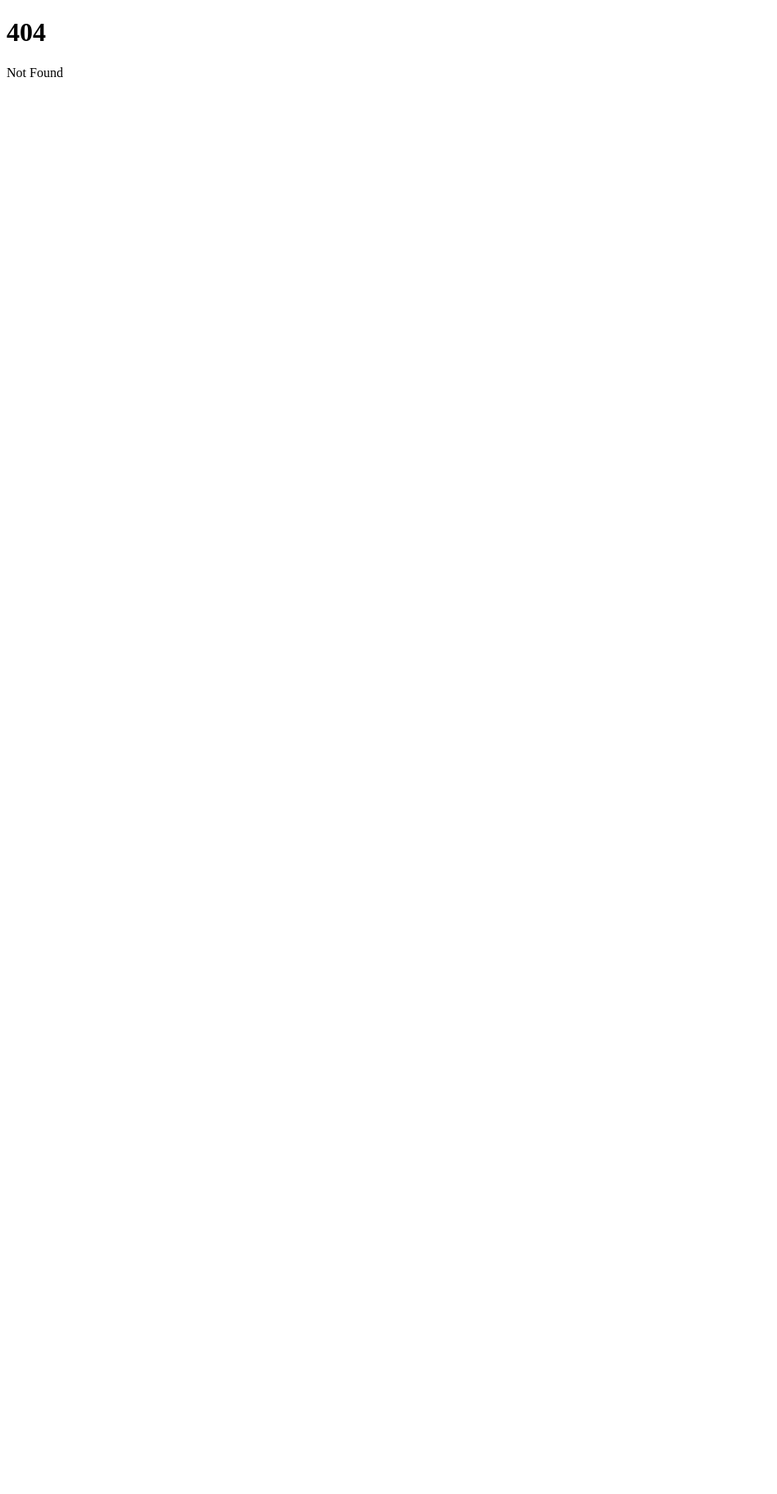
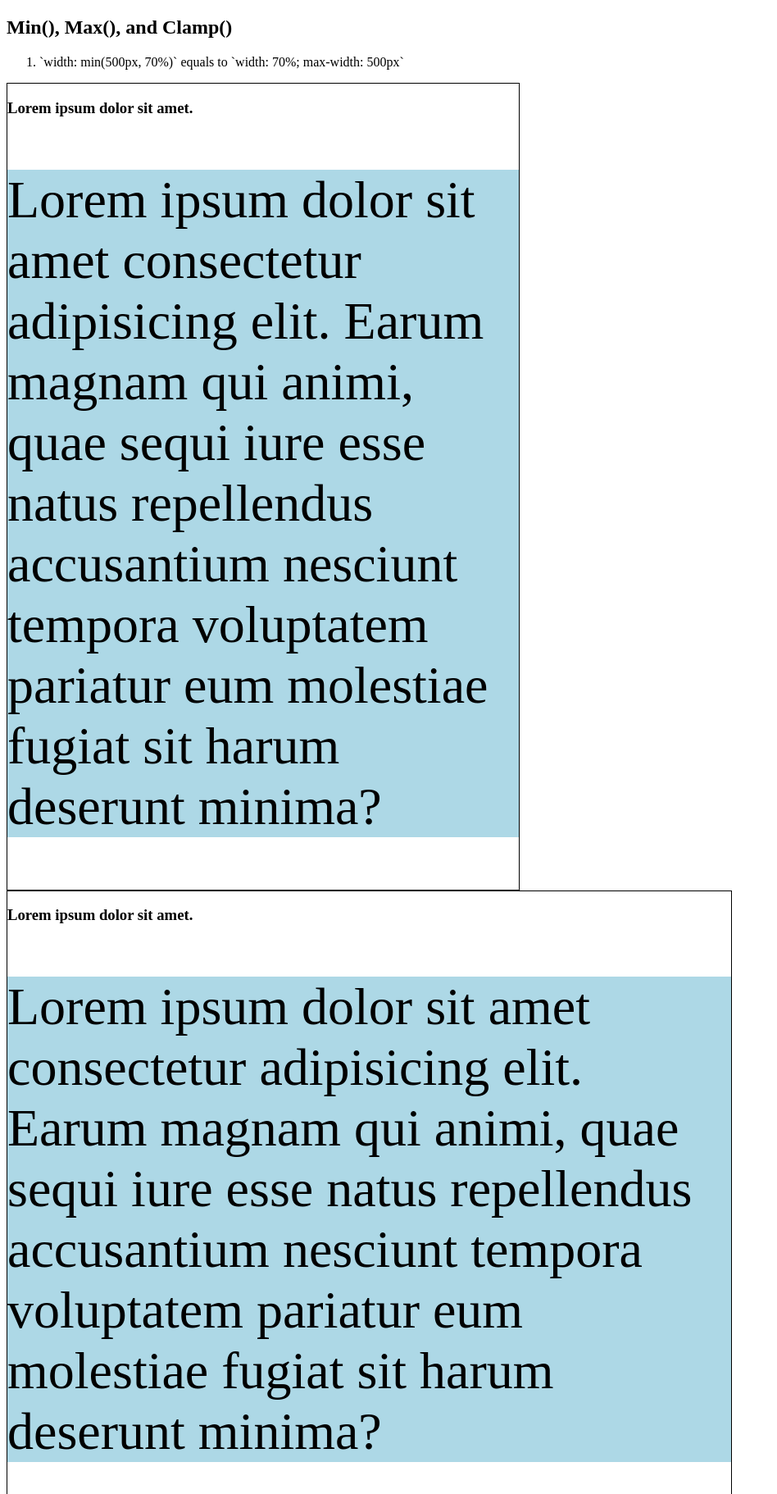
Before and after one commit to TaufiqHdyt/crl-21, a SvelteKit app: page /day-13 in a window 1280 px wide. Before the commit this address had no page. Shown: the top 1822 px of the page at 82% size, without its empty margins (0-948 px from the left). Before the commit the page ends 800 px from the top, so only its background shows below. Built offline with nearby package versions, Linux system fonts and the light colour scheme.

Commit message:
day 13 - clamp

```diff
--- /dev/null
+++ b/src/routes/day-13/+page.server.ts
@@ -0,0 +1,7 @@
+import type { PageServerLoad } from './$types';
+
+export const load = (async () => {
+	return {
+		title: 'Day 13 - min, max, clamp'
+	};
+}) satisfies PageServerLoad;
--- /dev/null
+++ b/src/routes/day-13/+page.svelte
@@ -0,0 +1,57 @@
+<script lang="ts">
+	import type { PageData } from './$types';
+
+	export let data: PageData;
+</script>
+
+<h2>Min(), Max(), and Clamp()</h2>
+
+<ol>
+	<li>`width: min(500px, 70%)` equals to `width: 70%; max-width: 500px`</li>
+</ol>
+
+<div id="min" class="example">
+	<h3>Lorem ipsum dolor sit amet.</h3>
+	<p>
+		Lorem ipsum dolor sit amet consectetur adipisicing elit. Earum magnam qui animi, quae sequi iure
+		esse natus repellendus accusantium nesciunt tempora voluptatem pariatur eum molestiae fugiat sit
+		harum deserunt minima?
+	</p>
+</div>
+
+<div id="max" class="example">
+	<h3>Lorem ipsum dolor sit amet.</h3>
+	<p>
+		Lorem ipsum dolor sit amet consectetur adipisicing elit. Earum magnam qui animi, quae sequi iure
+		esse natus repellendus accusantium nesciunt tempora voluptatem pariatur eum molestiae fugiat sit
+		harum deserunt minima?
+	</p>
+</div>
+
+<style>
+	*,
+	*::after,
+	*::before {
+		box-sizing: border-box;
+	}
+
+	.example {
+		border: 1px solid black;
+	}
+
+	.example p {
+		background-color: lightblue;
+		/* width: 50%; */
+		/* clamp(min, ideal, max) */
+		font-size: clamp(2rem, 5vw, 5rem);
+	}
+
+	#min {
+		width: min(500px + 10%, 70%);
+		/* can have multiple values inside */
+		/* width: min(500px, ...value, 70%); */
+	}
+	#max {
+		width: max(500px, 70%);
+	}
+</style>
```
